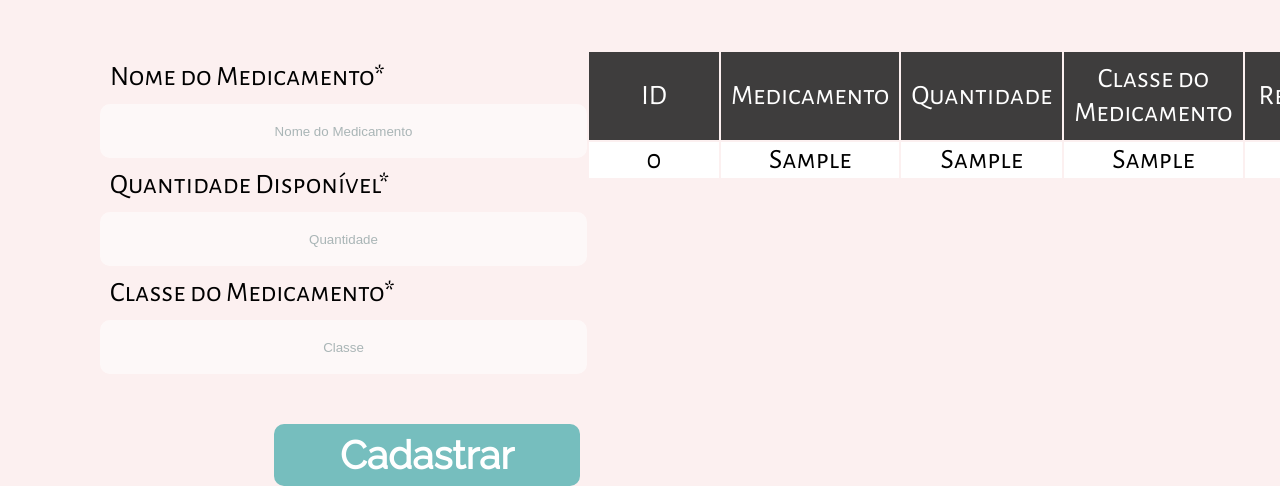
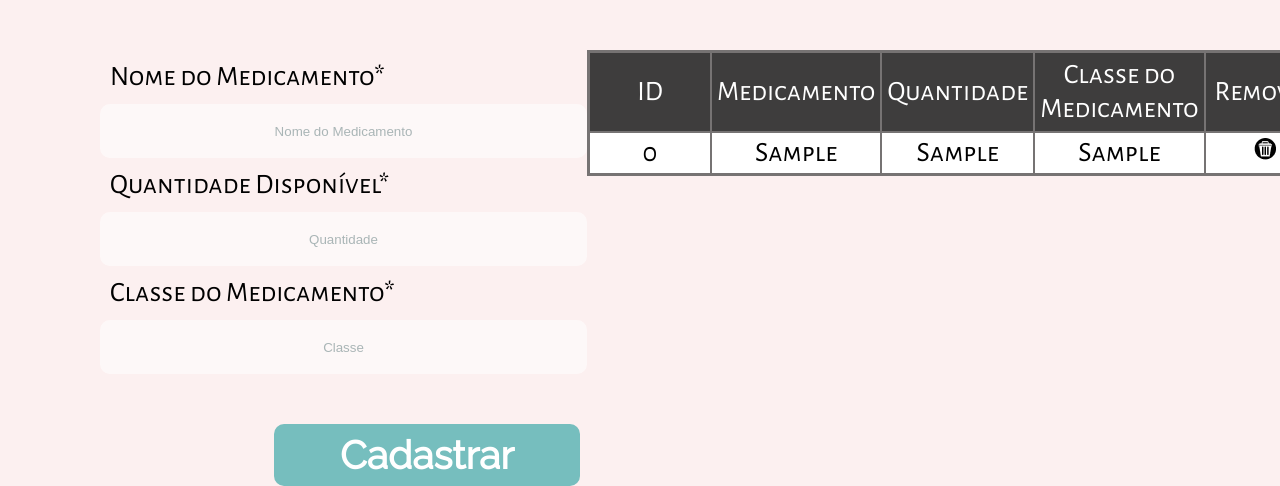
Before and after one commit to AlissonL11/Estudos, a plain HTML site: page Dinamica Medicamentos/index.html in a window 1280 px wide. Both pictures are taken after typing "Sample", "Sample", "Sample" into the empty fields and a click on the button "Cadastrar". Shown: the part 361-847 px from the top of the page. Drawn offline with Linux system fonts and the light colour scheme.

```diff
--- a/Dinamica Medicamentos/index.css
+++ b/Dinamica Medicamentos/index.css
@@ -130,7 +130,7 @@
     background: rgba(255, 255, 255, 0.57);
     border-radius: 10px;
     padding: 10px;
-    border: none   ;
+    border: none;
 }
 
 form input::placeholder{
@@ -161,6 +161,10 @@
 
 }
 
+table {
+    border-collapse: collapse;
+    border: 3px solid #767373;
+}
 
 table th {
 
@@ -172,8 +176,9 @@
     font-weight: 400;
     font-size: 28px;
 
-    padding: 10px;
-
+    padding: 5px;
+    border-collapse: collapse;
+    border: 2px solid #767373;
 }
 
 table   td {
@@ -181,12 +186,19 @@
     font-style: normal;
     font-weight: 400;
     font-size: 28px;
-    line-height: 34px;
+
     color: black;
     text-align: center;
     background-color: white;
+
+    border-collapse: collapse;
+    border: 2px solid #767373;
+    align-items: center;
 }
 
 table td img{
     cursor: pointer;
+    width: 27px;
+    height: 25px;
+    padding: 2px;
 }
```
